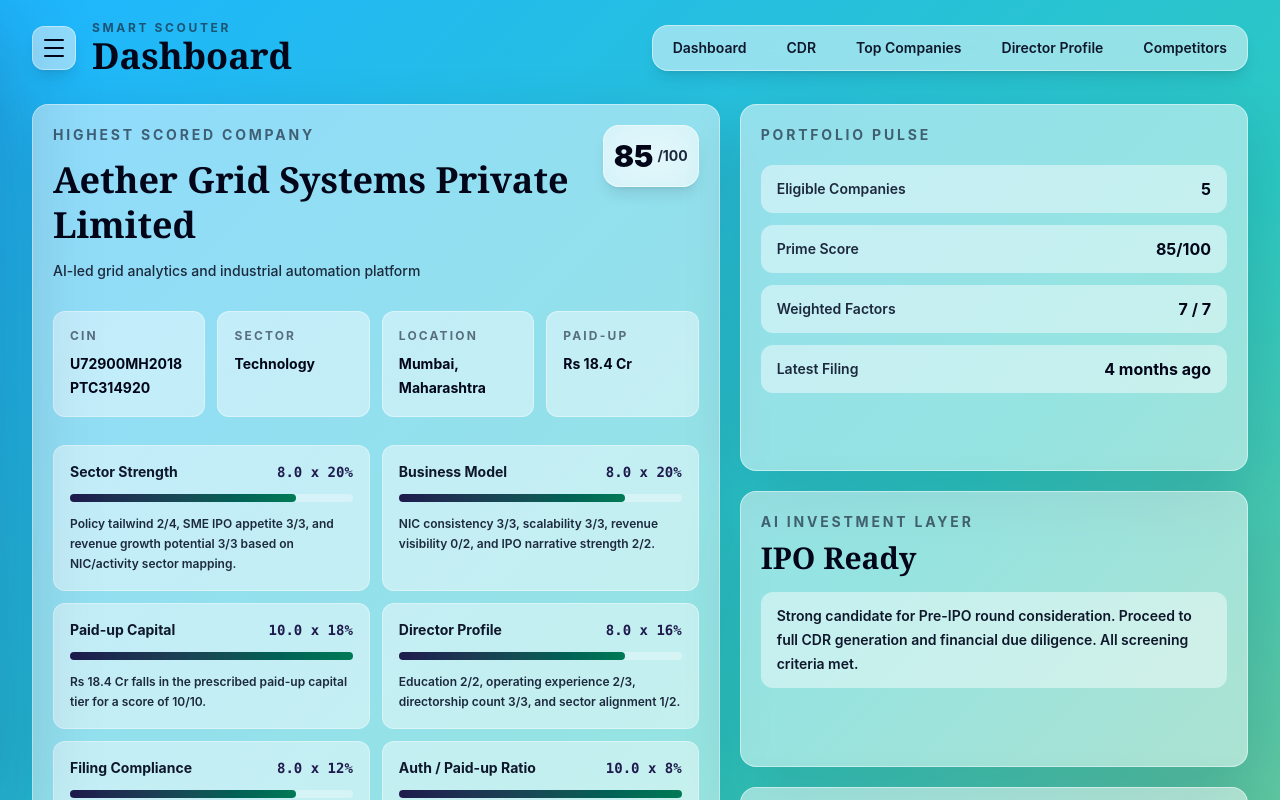
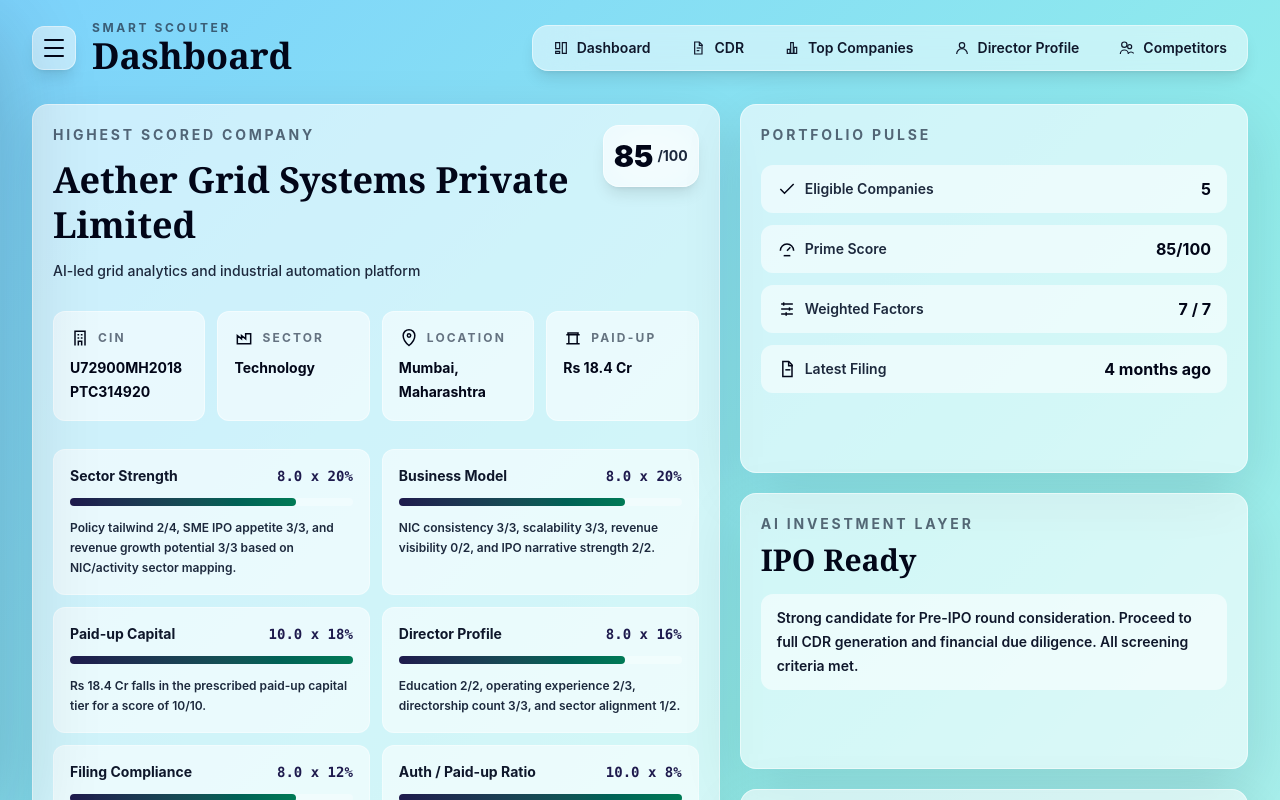
Before and after one commit to anshulp25248-maker/IPO-Readiness-Dashboard, a Next.js app in the folder ipo-website/: page /dashboard in a window 1280 px wide. Shown: the top 800 px of the page. Built offline with nearby package versions, Linux system fonts and the light colour scheme.

Commit message:
Polish icons and lighter app theme

```diff
--- a/ipo-website/app/_components/AppShell.tsx
+++ b/ipo-website/app/_components/AppShell.tsx
@@ -5,13 +5,89 @@ import { useRouter } from "next/navigation";
 import { factorKeys, factorLabels } from "../_data/companies";
 import { useScout } from "./ScoutProvider";
 
+type AppIconName = "dashboard" | "report" | "ranking" | "profile" | "competitors" | "upload" | "weights";
+
 const navItems = [
-  { label: "Dashboard", href: "/dashboard" },
-  { label: "CDR", href: "/cdr" },
-  { label: "Top Companies", href: "/top-10-companies" },
-  { label: "Director Profile", href: "/director-profile" },
-  { label: "Competitors", href: "/competitors" },
-];
+  { label: "Dashboard", href: "/dashboard", icon: "dashboard" },
+  { label: "CDR", href: "/cdr", icon: "report" },
+  { label: "Top Companies", href: "/top-10-companies", icon: "ranking" },
+  { label: "Director Profile", href: "/director-profile", icon: "profile" },
+  { label: "Competitors", href: "/competitors", icon: "competitors" },
+] as const;
+
+function AppIcon({ name, className = "h-5 w-5" }: { name: AppIconName; className?: string }) {
+  if (name === "dashboard") {
+    return (
+      <svg className={className} viewBox="0 0 24 24" fill="none" stroke="currentColor" strokeWidth="1.8" aria-hidden="true">
+        <path d="M4 13h6V4H4v9Z" />
+        <path d="M14 20h6V4h-6v16Z" />
+        <path d="M4 20h6v-3H4v3Z" />
+      </svg>
+    );
+  }
+
+  if (name === "report") {
+    return (
+      <svg className={className} viewBox="0 0 24 24" fill="none" stroke="currentColor" strokeWidth="1.8" aria-hidden="true">
+        <path d="M7 3h7l4 4v14H7V3Z" />
+        <path d="M14 3v5h5" />
+        <path d="M10 12h6" />
+        <path d="M10 16h4" />
+      </svg>
+    );
+  }
+
+  if (name === "ranking") {
+    return (
+      <svg className={className} viewBox="0 0 24 24" fill="none" stroke="currentColor" strokeWidth="1.8" aria-hidden="true">
+        <path d="M5 20v-6h4v6H5Z" />
+        <path d="M10 20V4h4v16h-4Z" />
+        <path d="M15 20v-9h4v9h-4Z" />
+      </svg>
+    );
+  }
+
+  if (name === "profile") {
+    return (
+      <svg className={className} viewBox="0 0 24 24" fill="none" stroke="currentColor" strokeWidth="1.8" aria-hidden="true">
+        <path d="M12 12a4 4 0 1 0 0-8 4 4 0 0 0 0 8Z" />
+        <path d="M4 21a8 8 0 0 1 16 0" />
+      </svg>
+    );
+  }
+
+  if (name === "upload") {
+    return (
+      <svg className={className} viewBox="0 0 24 24" fill="none" stroke="currentColor" strokeWidth="1.8" aria-hidden="true">
+        <path d="M12 16V4" />
+        <path d="M7 9l5-5 5 5" />
+        <path d="M5 20h14" />
+      </svg>
+    );
+  }
+
+  if (name === "weights") {
+    return (
+      <svg className={className} viewBox="0 0 24 24" fill="none" stroke="currentColor" strokeWidth="1.8" aria-hidden="true">
+        <path d="M5 6h14" />
+        <path d="M5 12h14" />
+        <path d="M5 18h14" />
+        <path d="M8 4v4" />
+        <path d="M15 10v4" />
+        <path d="M11 16v4" />
+      </svg>
+    );
+  }
+
+  return (
+    <svg className={className} viewBox="0 0 24 24" fill="none" stroke="currentColor" strokeWidth="1.8" aria-hidden="true">
+      <path d="M8 11a4 4 0 1 0 0-8 4 4 0 0 0 0 8Z" />
+      <path d="M16 13a3 3 0 1 0 0-6 3 3 0 0 0 0 6Z" />
+      <path d="M2 21a6 6 0 0 1 12 0" />
+      <path d="M14 20a5 5 0 0 1 8 0" />
+    </svg>
+  );
+}
 
 function Hamburger() {
   const { setDrawerOpen } = useScout();
@@ -102,7 +178,7 @@ export function Drawer() {
         onClick={() => setDrawerOpen(false)}
       />
       <aside
-        className={`fixed left-0 top-0 z-50 h-full w-[min(92vw,390px)] overflow-y-auto border-r border-white/45 bg-[linear-gradient(135deg,rgba(31,182,255,0.60),rgba(52,211,153,0.60),rgba(250,204,21,0.60))] p-5 shadow-[0_28px_90px_rgba(15,23,42,0.28)] backdrop-blur-2xl transition-transform duration-300 ${
+        className={`fixed left-0 top-0 z-50 h-full w-[min(92vw,390px)] overflow-y-auto border-r border-white/45 bg-[linear-gradient(135deg,rgba(125,211,252,0.78),rgba(153,246,228,0.74),rgba(220,252,231,0.78))] p-5 shadow-[0_28px_90px_rgba(15,23,42,0.24)] backdrop-blur-2xl transition-transform duration-300 ${
           drawerOpen ? "translate-x-0" : "-translate-x-full"
         }`}
       >
@@ -121,7 +197,10 @@ export function Drawer() {
         </div>
 
         <div className="mt-6 rounded-2xl border border-white/45 bg-white/50 p-4 shadow-lg backdrop-blur-xl">
-          <p className="text-sm font-black text-slate-950">Upload Company File</p>
+          <p className="flex items-center gap-2 text-sm font-black text-slate-950">
+            <AppIcon name="upload" className="h-5 w-5" />
+            Upload Company File
+          </p>
           <p className="mt-1 text-xs font-semibold leading-5 text-slate-800/75">
             Upload MCA Excel, CSV, TSV, or JSON company files.
           </p>
@@ -151,7 +230,10 @@ export function Drawer() {
 
         <div className="mt-5 rounded-2xl border border-white/45 bg-white/50 p-4 shadow-lg backdrop-blur-xl">
           <div className="flex items-center justify-between gap-3">
-            <p className="text-sm font-black text-slate-950">V2 Factor Weights</p>
+            <p className="flex items-center gap-2 text-sm font-black text-slate-950">
+              <AppIcon name="weights" className="h-5 w-5" />
+              V2 Factor Weights
+            </p>
             <span
               className={`rounded-full px-3 py-1 text-xs font-black ${
                 Math.abs(pendingWeightTotal - 100) < 0.001 ? "bg-slate-950 text-white" : "bg-rose-100 text-rose-950"
@@ -237,8 +319,9 @@ export function Drawer() {
               key={item.href}
               href={item.href}
               onClick={() => setDrawerOpen(false)}
-              className="rounded-xl px-4 py-3 text-sm font-black text-slate-950 transition hover:bg-white/65"
+              className="flex items-center gap-3 rounded-xl px-4 py-3 text-sm font-black text-slate-950 transition hover:bg-white/65"
             >
+              <AppIcon name={item.icon} className="h-5 w-5" />
               {item.label}
             </Link>
           ))}
@@ -259,7 +342,7 @@ export function AppShell({ title, eyebrow = "Smart Scouter", children }: AppShel
   const scoringOverlayOpen = aiProgress.running && aiProgress.total > 0;
 
   return (
-    <main className="min-h-screen bg-[linear-gradient(135deg,rgba(31,182,255,0.60),rgba(52,211,153,0.60),rgba(250,204,21,0.60))] px-4 py-5 text-slate-950 sm:px-6 lg:px-8">
+    <main className="min-h-screen bg-[linear-gradient(135deg,rgba(125,211,252,0.76),rgba(153,246,228,0.72),rgba(220,252,231,0.76))] px-4 py-5 text-slate-950 sm:px-6 lg:px-8">
       <div
         className={`min-h-screen transition duration-300 ${
           scoringOverlayOpen ? "pointer-events-none select-none blur-md" : ""
@@ -283,8 +366,9 @@ export function AppShell({ title, eyebrow = "Smart Scouter", children }: AppShel
               <Link
                 key={item.href}
                 href={item.href}
-                className="rounded-xl px-4 py-2 text-sm font-semibold text-slate-900 transition hover:bg-white/65"
+                className="flex items-center gap-2 rounded-xl px-4 py-2 text-sm font-semibold text-slate-900 transition hover:bg-white/65"
               >
+                <AppIcon name={item.icon} className="h-4 w-4" />
                 {item.label}
               </Link>
             ))}
--- a/ipo-website/app/_components/CompanyWidgets.tsx
+++ b/ipo-website/app/_components/CompanyWidgets.tsx
@@ -14,7 +14,7 @@ export function GlassPanel({
 }) {
   return (
     <section
-      className={`rounded-2xl border border-white/45 bg-white/50 p-5 shadow-[0_20px_60px_rgba(15,23,42,0.14)] backdrop-blur-xl ${className}`}
+      className={`rounded-2xl border border-white/50 bg-white/60 p-5 shadow-[0_20px_60px_rgba(15,23,42,0.12)] backdrop-blur-xl ${className}`}
     >
       {children}
     </section>
@@ -36,10 +36,7 @@ export function FactorGrid({ company }: { company: Company }) {
   return (
     <div className="grid gap-3 sm:grid-cols-2">
       {Object.entries(company.factors).map(([key, value]) => (
-        <div
-          key={key}
-          className="rounded-xl border border-white/35 bg-white/45 p-4 transition"
-        >
+        <div key={key} className="rounded-xl border border-white/40 bg-white/55 p-4 transition">
           <div className="flex items-center justify-between gap-3">
             <p className="text-sm font-bold text-slate-900">
               {factorLabels[key as keyof typeof factorLabels]}
@@ -84,7 +81,7 @@ export function CompanyTable({ limit, companies }: { limit?: number; companies?:
   const visibleCompanies = sourceCompanies.slice(0, limit ?? sourceCompanies.length);
 
   return (
-    <div className="overflow-hidden rounded-2xl border border-white/40 bg-white/45 backdrop-blur-xl">
+    <div className="overflow-hidden rounded-2xl border border-white/45 bg-white/55 backdrop-blur-xl">
       <div className="overflow-x-auto">
         <table className="w-full min-w-[1120px] table-fixed text-left">
           <thead>
@@ -139,12 +136,12 @@ export function CompanyTable({ limit, companies }: { limit?: number; companies?:
                         <div className="grid gap-4 lg:grid-cols-[1fr_0.85fr]">
                           <FactorGrid company={company} />
                           <div className="grid gap-3">
-                            <div className="rounded-xl bg-white/45 p-4">
+                            <div className="rounded-xl bg-white/55 p-4">
                               <p className="text-xs font-black uppercase tracking-[0.16em] text-slate-700">IPO Readiness</p>
                               <p className="mt-2 text-lg font-black text-slate-950">{company.ipoReadinessBand || "Pending"}</p>
                               <p className="mt-2 text-sm font-semibold leading-6 text-slate-800">{company.ipoReadinessMessage || company.aiScoringError || "AI scoring is pending."}</p>
                             </div>
-                            <div className="rounded-xl bg-white/45 p-4">
+                            <div className="rounded-xl bg-white/55 p-4">
                               <p className="text-xs font-black uppercase tracking-[0.16em] text-slate-700">Flags</p>
                               {[...(company.redFlags ?? []), ...(company.yellowFlags ?? [])].length ? (
                                 <div className="mt-3 grid gap-2">
@@ -163,7 +160,7 @@ export function CompanyTable({ limit, companies }: { limit?: number; companies?:
                                 <p className="mt-3 text-sm font-bold text-slate-800">No flags detected. Clean screening profile.</p>
                               )}
                             </div>
-                            <div className="rounded-xl bg-white/45 p-4">
+                            <div className="rounded-xl bg-white/55 p-4">
                               <p className="text-xs font-black uppercase tracking-[0.16em] text-slate-700">Status Verification</p>
                               <p className="mt-2 text-sm font-semibold leading-6 text-slate-800">
                                 {company.statusVerification
--- a/ipo-website/app/_components/FeatureCard.tsx
+++ b/ipo-website/app/_components/FeatureCard.tsx
@@ -7,7 +7,7 @@ type FeatureCardProps = {
 };
 
 function FeatureIcon({ icon }: { icon: FeatureCardProps["icon"] }) {
-  const iconClass = "h-10 w-10 sm:h-12 sm:w-12";
+  const iconClass = "h-10 w-10 sm:h-12 sm:w-12 lg:h-16 lg:w-16";
 
   if (icon === "dashboard") {
     return (
@@ -63,7 +63,7 @@ export function FeatureCard({ title, href, icon }: FeatureCardProps) {
   return (
     <Link
       href={href}
-      className="group flex min-h-28 w-full flex-col items-center justify-center gap-3 rounded-2xl border border-white/35 bg-white/15 px-5 py-6 text-center text-slate-950 shadow-[0_20px_60px_rgba(15,23,42,0.18)] backdrop-blur-xl transition duration-300 ease-out hover:-translate-y-1 hover:scale-[1.025] hover:border-white/70 hover:text-indigo-950 hover:shadow-[0_24px_80px_rgba(30,64,175,0.28)] focus:outline-none focus:ring-4 focus:ring-white/45 sm:min-h-36 sm:gap-4 sm:px-6 sm:py-8"
+      className="group flex min-h-28 w-full flex-col items-center justify-center gap-3 rounded-2xl border border-white/40 bg-white/25 px-5 py-6 text-center text-slate-950 shadow-[0_20px_60px_rgba(15,23,42,0.16)] backdrop-blur-xl transition duration-300 ease-out hover:-translate-y-1 hover:scale-[1.025] hover:border-white/75 hover:bg-white/35 hover:text-indigo-950 hover:shadow-[0_24px_80px_rgba(30,64,175,0.24)] focus:outline-none focus:ring-4 focus:ring-white/45 sm:min-h-36 sm:gap-4 sm:px-6 sm:py-8 lg:min-h-44"
     >
       <FeatureIcon icon={icon} />
       <span className="text-xl font-bold tracking-wide transition duration-300 sm:text-2xl">{title}</span>
--- a/ipo-website/app/_components/PlaceholderPage.tsx
+++ b/ipo-website/app/_components/PlaceholderPage.tsx
@@ -6,10 +6,10 @@ type PlaceholderPageProps = {
 
 export function PlaceholderPage({ title }: PlaceholderPageProps) {
   return (
-    <main className="min-h-screen bg-[linear-gradient(135deg,#1fb6ff,#34d399,#facc15)] px-6 py-8 text-slate-950">
+    <main className="min-h-screen bg-[linear-gradient(135deg,#7dd3fc,#99f6e4,#dcfce7)] px-6 py-8 text-slate-950">
       <Link
         href="/"
-        className="inline-flex h-11 items-center rounded-lg border border-white/35 bg-white/15 px-5 text-sm font-semibold shadow-lg backdrop-blur-xl transition hover:-translate-y-0.5 hover:bg-white/25"
+        className="inline-flex h-11 items-center rounded-lg border border-white/40 bg-white/25 px-5 text-sm font-semibold shadow-lg backdrop-blur-xl transition hover:-translate-y-0.5 hover:bg-white/35"
       >
         Back
       </Link>
--- a/ipo-website/app/dashboard/page.tsx
+++ b/ipo-website/app/dashboard/page.tsx
@@ -4,6 +4,93 @@ import { AppShell } from "../_components/AppShell";
 import { FactorGrid, GlassPanel, ScoreBadge, CompanyTable } from "../_components/CompanyWidgets";
 import { ReportViewer } from "../_components/ReportViewer";
 import { useScout } from "../_components/ScoutProvider";
+
+type DashboardIconName = "building" | "sector" | "location" | "capital" | "eligible" | "score" | "weights" | "filing";
+
+function DashboardIcon({ name }: { name: DashboardIconName }) {
+  const className = "h-5 w-5 text-slate-950";
+
+  if (name === "building") {
+    return (
+      <svg className={className} viewBox="0 0 24 24" fill="none" stroke="currentColor" strokeWidth="1.8" aria-hidden="true">
+        <path d="M6 21V4h12v17" />
+        <path d="M9 8h2" />
+        <path d="M13 8h2" />
+        <path d="M9 12h2" />
+        <path d="M13 12h2" />
+        <path d="M10 21v-5h4v5" />
+      </svg>
+    );
+  }
+
+  if (name === "sector") {
+    return (
+      <svg className={className} viewBox="0 0 24 24" fill="none" stroke="currentColor" strokeWidth="1.8" aria-hidden="true">
+        <path d="M4 19V9l5 4V9l5 4V7h6v12H4Z" />
+      </svg>
+    );
+  }
+
+  if (name === "location") {
+    return (
+      <svg className={className} viewBox="0 0 24 24" fill="none" stroke="currentColor" strokeWidth="1.8" aria-hidden="true">
+        <path d="M12 21s7-5.4 7-12a7 7 0 1 0-14 0c0 6.6 7 12 7 12Z" />
+        <path d="M12 11a2 2 0 1 0 0-4 2 2 0 0 0 0 4Z" />
+      </svg>
+    );
+  }
+
+  if (name === "capital") {
+    return (
+      <svg className={className} viewBox="0 0 24 24" fill="none" stroke="currentColor" strokeWidth="1.8" aria-hidden="true">
+        <path d="M4 8h16" />
+        <path d="M6 8V6h12v2" />
+        <path d="M7 8v11" />
+        <path d="M17 8v11" />
+        <path d="M4 19h16" />
+      </svg>
+    );
+  }
+
+  if (name === "eligible") {
+    return (
+      <svg className={className} viewBox="0 0 24 24" fill="none" stroke="currentColor" strokeWidth="1.8" aria-hidden="true">
+        <path d="M20 6 9 17l-5-5" />
+      </svg>
+    );
+  }
+
+  if (name === "score") {
+    return (
+      <svg className={className} viewBox="0 0 24 24" fill="none" stroke="currentColor" strokeWidth="1.8" aria-hidden="true">
+        <path d="M4 14a8 8 0 1 1 16 0" />
+        <path d="m12 14 4-4" />
+        <path d="M8 20h8" />
+      </svg>
+    );
+  }
+
+  if (name === "weights") {
+    return (
+      <svg className={className} viewBox="0 0 24 24" fill="none" stroke="currentColor" strokeWidth="1.8" aria-hidden="true">
+        <path d="M5 6h14" />
+        <path d="M5 12h14" />
+        <path d="M5 18h14" />
+        <path d="M8 4v4" />
+        <path d="M15 10v4" />
+        <path d="M11 16v4" />
+      </svg>
+    );
+  }
+
+  return (
+    <svg className={className} viewBox="0 0 24 24" fill="none" stroke="currentColor" strokeWidth="1.8" aria-hidden="true">
+      <path d="M7 3h7l4 4v14H7V3Z" />
+      <path d="M14 3v5h5" />
+      <path d="M10 13h6" />
+    </svg>
+  );
+}
 
 export default function DashboardPage() {
   const {
@@ -41,13 +128,16 @@ export default function DashboardPage() {
 
           <div className="mt-7 grid gap-3 sm:grid-cols-4">
             {[
-              ["CIN", topCompany.cin],
-              ["Sector", topCompany.sector],
-              ["Location", `${topCompany.city}, ${topCompany.state}`],
-              ["Paid-up", topCompany.paidUpCapital],
-            ].map(([label, value]) => (
-              <div key={label} className="min-w-0 overflow-hidden rounded-xl border border-white/40 bg-white/45 p-4">
-                <p className="text-xs font-bold uppercase tracking-[0.18em] text-slate-800/65">{label}</p>
+              ["CIN", topCompany.cin, "building"],
+              ["Sector", topCompany.sector, "sector"],
+              ["Location", `${topCompany.city}, ${topCompany.state}`, "location"],
+              ["Paid-up", topCompany.paidUpCapital, "capital"],
+            ].map(([label, value, icon]) => (
+              <div key={label} className="min-w-0 overflow-hidden rounded-xl border border-white/45 bg-white/55 p-4">
+                <div className="flex items-center gap-2">
+                  <DashboardIcon name={icon as DashboardIconName} />
+                  <p className="text-xs font-bold uppercase tracking-[0.18em] text-slate-800/65">{label}</p>
+                </div>
                 <p className="mt-2 break-words text-sm font-bold leading-6 text-slate-950">{value}</p>
               </div>
             ))}
@@ -63,13 +153,16 @@ export default function DashboardPage() {
             <p className="text-sm font-bold uppercase tracking-[0.2em] text-slate-800/70">Portfolio Pulse</p>
             <div className="mt-5 grid gap-3">
               {[
-                ["Eligible Companies", eligibleCount.toString()],
-                ["Prime Score", `${scoreCompany(topCompany)}/100`],
-                ["Weighted Factors", `${includedFactorCount} / 7`],
-                ["Latest Filing", topCompany.lastFiling],
-              ].map(([label, value]) => (
-                <div key={label} className="flex items-center justify-between rounded-xl bg-white/45 px-4 py-3">
-                  <span className="text-sm font-semibold text-slate-800">{label}</span>
+                ["Eligible Companies", eligibleCount.toString(), "eligible"],
+                ["Prime Score", `${scoreCompany(topCompany)}/100`, "score"],
+                ["Weighted Factors", `${includedFactorCount} / 7`, "weights"],
+                ["Latest Filing", topCompany.lastFiling, "filing"],
+              ].map(([label, value, icon]) => (
+                <div key={label} className="flex items-center justify-between gap-3 rounded-xl bg-white/55 px-4 py-3">
+                  <span className="flex items-center gap-2 text-sm font-semibold text-slate-800">
+                    <DashboardIcon name={icon as DashboardIconName} />
+                    {label}
+                  </span>
                   <span className="font-bold text-slate-950">{value}</span>
                 </div>
               ))}
@@ -90,7 +183,7 @@ export default function DashboardPage() {
                 </span>
               ) : null}
             </div>
-            <p className="mt-4 rounded-xl bg-white/45 px-4 py-3 text-sm font-semibold leading-6 text-slate-900">
+            <p className="mt-4 rounded-xl bg-white/55 px-4 py-3 text-sm font-semibold leading-6 text-slate-900">
               {topCompany.ipoReadinessMessage || topInsight?.rationale || aiScoreReport || scoringStatus || "Upload a file to run parser and AI screening."}
             </p>
             {topInsight?.redFlags?.length ? (
@@ -150,7 +243,7 @@ export default function DashboardPage() {
               ["Passed to AI", parserSummary.passingToAi],
               ["Ignored Filters", "Geo / NIC"],
             ].map(([label, value]) => (
-              <div key={label} className="rounded-xl bg-white/45 px-4 py-3">
+              <div key={label} className="rounded-xl bg-white/55 px-4 py-3">
                 <p className="text-xs font-bold uppercase tracking-[0.16em] text-slate-700">{label}</p>
                 <p className="mt-1 text-2xl font-black text-slate-950">{value}</p>
               </div>
--- a/ipo-website/app/globals.css
+++ b/ipo-website/app/globals.css
@@ -1,7 +1,7 @@
 @import "tailwindcss";
 
 :root {
-  --background: #1fb6ff;
+  --background: #7dd3fc;
   --foreground: #0f172a;
 }
 
--- a/ipo-website/app/manifest.ts
+++ b/ipo-website/app/manifest.ts
@@ -8,7 +8,7 @@ export default function manifest(): MetadataRoute.Manifest {
     start_url: "/",
     scope: "/",
     display: "standalone",
-    background_color: "#1fb6ff",
+    background_color: "#7dd3fc",
     theme_color: "#0f172a",
     orientation: "portrait-primary",
     categories: ["business", "finance", "productivity"],
--- a/ipo-website/app/page.tsx
+++ b/ipo-website/app/page.tsx
@@ -36,13 +36,13 @@ function HamburgerButton() {
 
 export default function SmartScouterHome() {
   return (
-    <main className="relative flex min-h-screen overflow-x-hidden bg-[linear-gradient(135deg,rgba(31,182,255,0.60),rgba(52,211,153,0.60),rgba(250,204,21,0.60))] px-4 py-8 text-slate-950 sm:px-8 sm:py-10">
+    <main className="relative flex min-h-screen overflow-x-hidden bg-[linear-gradient(135deg,rgba(125,211,252,0.76),rgba(153,246,228,0.72),rgba(220,252,231,0.76))] px-4 py-8 text-slate-950 sm:px-8 sm:py-10">
       <Drawer />
       <HamburgerButton />
 
-      <section className="mx-auto flex w-full max-w-6xl animate-page-enter flex-col items-center justify-center gap-8 pt-16 sm:gap-12 sm:pt-0">
+      <section className="mx-auto flex w-full max-w-6xl animate-page-enter flex-col items-center justify-start gap-8 pt-24 sm:gap-12 sm:pt-20 lg:pt-14">
         <header className="space-y-4 text-center sm:space-y-5">
-          <h1 className="bg-gradient-to-r from-slate-950 via-indigo-950 to-purple-900 bg-clip-text font-serif text-4xl font-bold tracking-normal text-transparent sm:text-6xl lg:text-7xl">
+          <h1 className="bg-gradient-to-r from-slate-950 via-indigo-950 to-purple-900 bg-clip-text font-serif text-5xl font-bold tracking-normal text-transparent sm:text-7xl lg:text-8xl">
             Smart Scouter
           </h1>
           <p className="text-base font-medium text-slate-800/80 sm:text-xl">
--- a/ipo-website/public/offline.html
+++ b/ipo-website/public/offline.html
@@ -16,7 +16,7 @@
         margin: 0;
         display: grid;
         place-items: center;
-        background: linear-gradient(135deg, rgba(31, 182, 255, 0.72), rgba(52, 211, 153, 0.72), rgba(250, 204, 21, 0.72));
+        background: linear-gradient(135deg, rgba(125, 211, 252, 0.78), rgba(153, 246, 228, 0.74), rgba(220, 252, 231, 0.78));
       }
 
       main {
```
